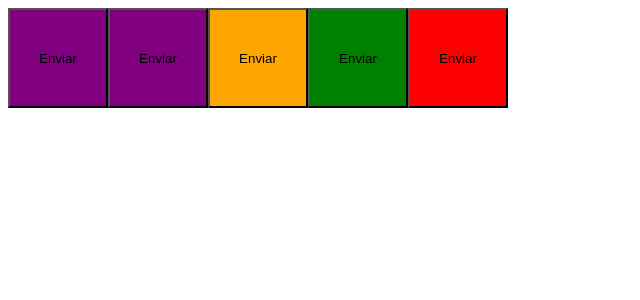
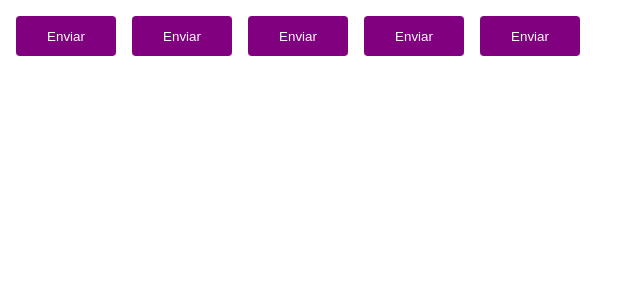
Before and after one commit to DevJpFarias/02-ignite-timer, a React (Vite) app: page / in a window 1280 px wide. Shown: the top 300 px of the page, without its empty margins (0-640 px from the left). Built offline with nearby package versions, Linux system fonts and the light colour scheme.

Commit message:
style: melhorando css dos botões

```diff
--- a/src/components/Button.styles.ts
+++ b/src/components/Button.styles.ts
@@ -1,4 +1,4 @@
-import styled, { css } from 'styled-components'
+import styled from 'styled-components'
 
 export type ButtonVariant = 'primary' | 'secondary' | 'danger' | 'success'
 
@@ -6,20 +6,13 @@ interface ButtonContainerProps {
   variant: ButtonVariant
 }
 
-const buttonVariant = {
-  primary: 'purple',
-  secondary: 'orange',
-  danger: 'red',
-  success: 'green',
-}
-
 export const ButtonContainer = styled.button<ButtonContainerProps>`
   width: 100px;
-  height: 100px;
+  height: 40px;
+  border-radius: 4px;
+  border: 0;
+  margin: 8px;
 
-  ${props => {
-    return css`
-      background-color: ${buttonVariant[props.variant]}
-    `
-  }}
+  background-color: ${props => props.theme.primary};
+  color: ${props => props.theme.white}
 `
```
